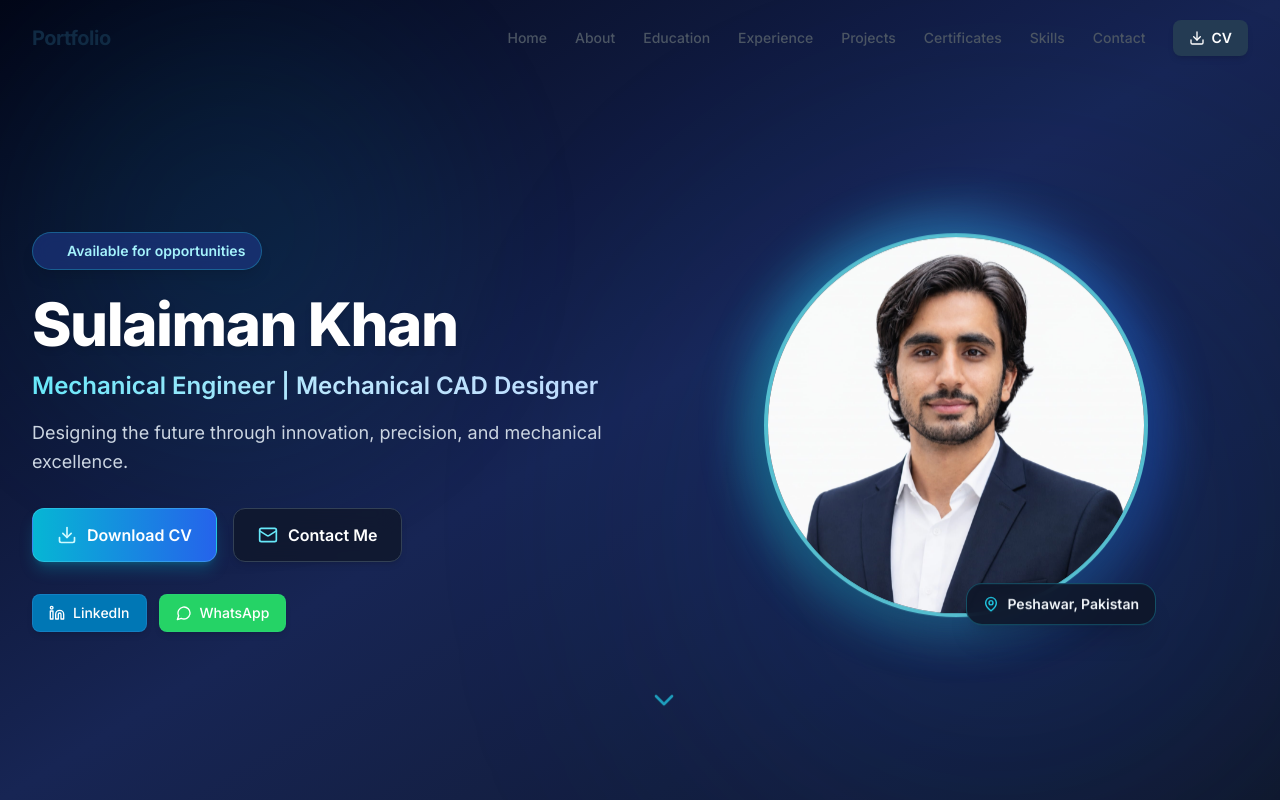
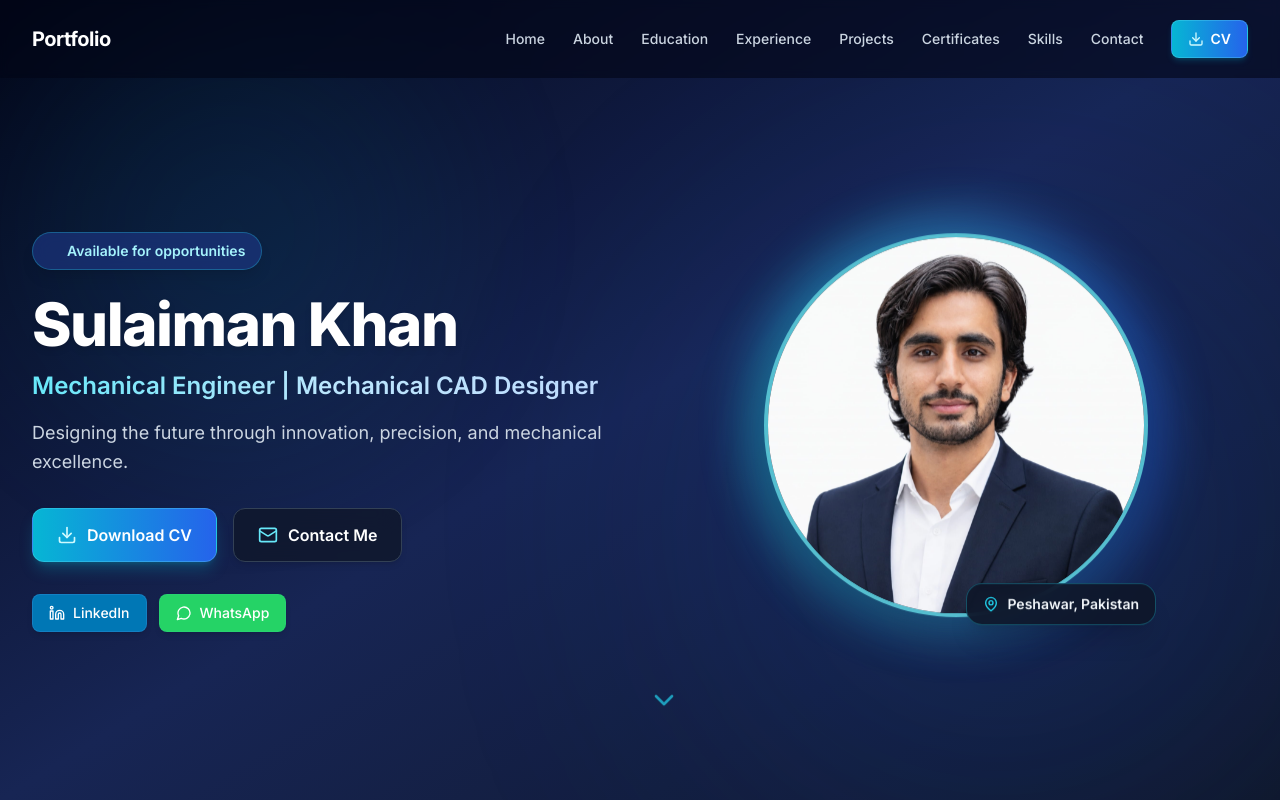
Before and after one commit to sulaimankhan9540-art/portfolio, a React (Vite) app: page / in a window 1280 px wide. Shown: the top 800 px of the page. Built offline with nearby package versions, Linux system fonts and the light colour scheme.

Commit message:
Update Navbar to dark blue glassmorphism theme

```diff
--- a/src/components/Navbar.tsx
+++ b/src/components/Navbar.tsx
@@ -38,10 +38,10 @@ export const Navbar: React.FC<NavbarProps> = ({ onAdminToggle, onDownloadCV }) =
   };
 
   return (
-    <nav className={`fixed top-0 left-0 right-0 z-50 transition-all duration-300 ${isScrolled ? 'bg-white/95 backdrop-blur-md shadow-lg py-3' : 'bg-white lg:bg-transparent py-5'}`}>
+    <nav className={`fixed top-0 left-0 right-0 z-50 transition-all duration-300 ${isScrolled ? 'bg-slate-950/90 backdrop-blur-md shadow-xl border-b border-slate-800/80 py-3' : 'bg-slate-950/60 backdrop-blur-sm py-5'}`}>
       <div className="max-w-7xl mx-auto px-4 sm:px-6 lg:px-8">
         <div className="flex items-center justify-between">
-          <button onClick={() => scrollTo('#home')} className="text-xl font-bold text-primary-900 tracking-tight">
+          <button onClick={() => scrollTo('#home')} className="text-xl font-bold text-white tracking-tight hover:text-cyan-400 transition-colors">
             Portfolio
           </button>
 
@@ -51,7 +51,7 @@ export const Navbar: React.FC<NavbarProps> = ({ onAdminToggle, onDownloadCV }) =
               <button
                 key={link.href}
                 onClick={() => scrollTo(link.href)}
-                className="px-3 py-2 text-sm font-medium text-gray-600 hover:text-primary-700 hover:bg-primary-50 rounded-lg transition-colors"
+                className="px-3 py-2 text-sm font-medium text-slate-300 hover:text-cyan-400 hover:bg-slate-800/60 rounded-lg transition-colors"
               >
                 {link.label}
               </button>
@@ -60,9 +60,9 @@ export const Navbar: React.FC<NavbarProps> = ({ onAdminToggle, onDownloadCV }) =
             {/* Download CV Button */}
             <button
               onClick={handleCVClick}
-              className="ml-3 px-4 py-2 text-sm font-semibold text-white bg-primary-800 hover:bg-primary-900 rounded-lg transition-colors shadow-md flex items-center gap-1.5"
+              className="ml-3 px-4 py-2 text-sm font-semibold text-white bg-gradient-to-r from-cyan-500 to-blue-600 hover:from-cyan-400 hover:to-blue-500 rounded-lg transition-all shadow-md shadow-cyan-500/20 flex items-center gap-1.5 border border-cyan-300/30"
             >
-              <Download className="w-4 h-4" />
+              <Download className="w-4 h-4 text-cyan-100" />
               CV
             </button>
           </div>
@@ -71,7 +71,7 @@ export const Navbar: React.FC<NavbarProps> = ({ onAdminToggle, onDownloadCV }) =
           <div className="flex items-center gap-2 lg:hidden">
             <button
               onClick={() => setIsMobileMenuOpen(!isMobileMenuOpen)}
-              className="p-2 text-gray-600 hover:bg-gray-100 rounded-lg transition-colors"
+              className="p-2 text-slate-300 hover:text-white hover:bg-slate-800/80 rounded-lg transition-colors"
               aria-label="Toggle menu"
             >
               {isMobileMenuOpen ? <X className="w-6 h-6" /> : <Menu className="w-6 h-6" />}
@@ -79,15 +79,15 @@ export const Navbar: React.FC<NavbarProps> = ({ onAdminToggle, onDownloadCV }) =
           </div>
         </div>
 
-        {/* Mobile Dropdown Menu (Fixed background & depth) */}
+        {/* Mobile Dropdown Menu */}
         {isMobileMenuOpen && (
-          <div className="lg:hidden mt-4 pb-6 pt-4 px-4 bg-white shadow-2xl rounded-b-2xl border-t border-gray-100">
+          <div className="lg:hidden mt-4 pb-6 pt-4 px-4 bg-slate-900/95 backdrop-blur-xl shadow-2xl rounded-2xl border border-slate-800">
             <div className="flex flex-col gap-1">
               {navLinks.map(link => (
                 <button
                   key={link.href}
                   onClick={() => scrollTo(link.href)}
-                  className="px-4 py-3 text-left text-gray-700 hover:text-primary-700 hover:bg-primary-50 rounded-lg transition-colors font-medium"
+                  className="px-4 py-3 text-left text-slate-200 hover:text-cyan-400 hover:bg-slate-800/70 rounded-lg transition-colors font-medium"
                 >
                   {link.label}
                 </button>
@@ -95,7 +95,7 @@ export const Navbar: React.FC<NavbarProps> = ({ onAdminToggle, onDownloadCV }) =
 
               <button
                 onClick={handleCVClick}
-                className="mt-3 px-4 py-3 text-center font-semibold text-white bg-primary-800 hover:bg-primary-900 rounded-lg transition-colors flex items-center justify-center gap-2 shadow-md"
+                className="mt-3 px-4 py-3 text-center font-semibold text-white bg-gradient-to-r from-cyan-500 to-blue-600 rounded-lg transition-colors flex items-center justify-center gap-2 shadow-md border border-cyan-300/30"
               >
                 <Download className="w-4 h-4" />
                 Download CV
```
